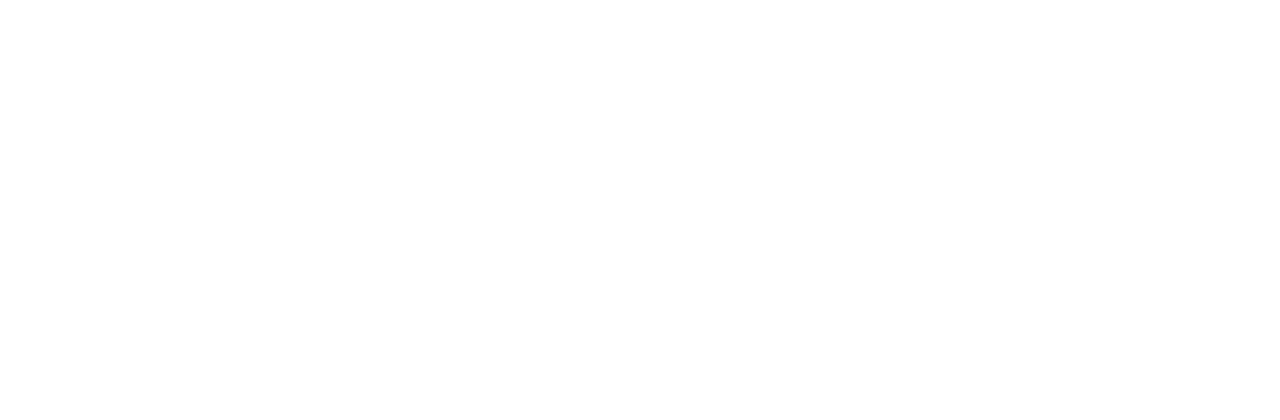
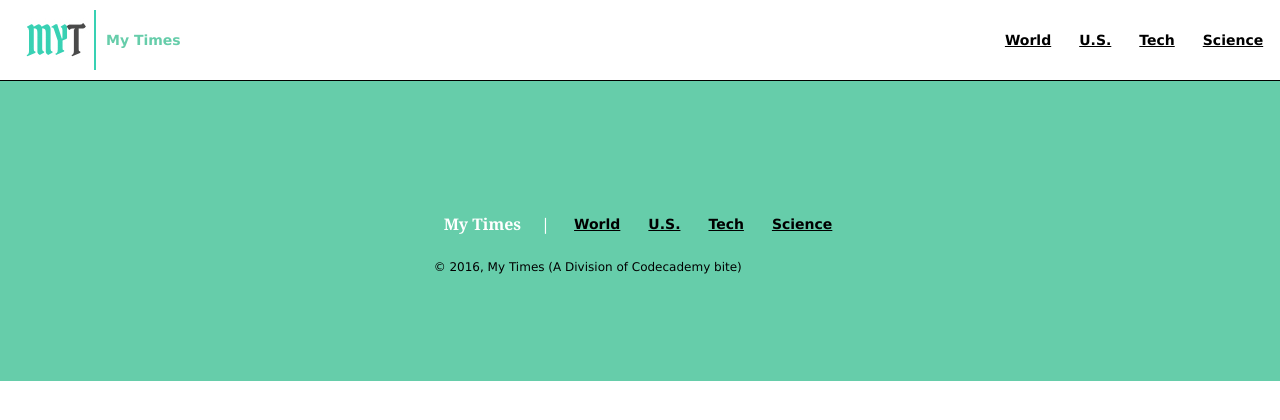
Before and after one commit to VictorNellemann-zz/my-times, a plain HTML site: page index.html in a window 1280 px wide. Drawn offline with Linux system fonts and the light colour scheme.

Commit message:
Finish fixed header and start footer mark-up

```diff
--- a/index.html
+++ b/index.html
@@ -7,10 +7,34 @@
   </head>
   <body>
     <header>
-      <div id="logo">
-      </div>
-      <div id="navigation">
+      <div id="header-container">
+        <div id="logo">
+          <img id="logo-img" src=".\resources\media\img-myt-logo.jpg">
+          <span id="logo-text" class="header-text">My Times</span>
+        </div>
+        <nav id="nav-bar">
+          <span id="nav-home" class="header-text nav-element">World</span>
+          <span id="nav-us" class="header-text nav-element">U.S.</span>
+          <span id="nav-tech" class="header-text nav-element">Tech</span>
+          <span id="nav-science" class="header-text nav-element">Science</span>
+        </nav>
       </div>
     </header>
+    <div id="site-main"></div>
+    <footer>
+      <div id="footer-content">
+        <nav id="nav-footer">
+          <span class="header-text footer-logo">My Times</span>
+          <span class="header-text footer-logo">|</span>
+          <span class="header-text nav-element">World</span>
+          <span class="header-text nav-element">U.S.</span>
+          <span class="header-text nav-element">Tech</span>
+          <span class="header-text nav-element">Science</span>
+        </nav>
+        <div >
+          <span id="footer-copyright"> © 2016, My Times (A Division of Codecademy bite)</span>
+        </div>
+      </div>
+    </footer>
   </body>
 </html>
--- a/resources/styles/styles.css
+++ b/resources/styles/styles.css
@@ -0,0 +1,86 @@
+body {
+  margin: 0;
+}
+
+header {
+  position: fixed;
+  width: 99%;
+  height: 60px;
+  left: 0;
+  top: 0;
+  padding: 10px 10px;
+  background-color: #FFF;
+  border-bottom: 1px solid black;
+}
+
+nav {
+  display: inline-flex;
+  justify-content: flex-end;
+  align-items: center;
+  width: 100%;
+}
+
+a {
+  color: MediumAquamarine;
+}
+
+footer {
+  display: flex;
+  height: 300px;
+  margin-top: 81px;;
+  background-color: MediumAquamarine;
+  justify-content: center;
+  align-items: center;
+  font-family: verdana;
+  font-size: 12px;
+}
+
+.header-text {
+  font-size: 14px;
+  font-family: verdana;
+  font-weight: bold;
+  display: inline-block;
+  margin: auto 10px;
+}
+
+.header-text.nav-element {
+  text-decoration: underline;
+  margin: auto 1em;
+  color: #000;
+}
+
+.header-text.footer-logo {
+  font-family: Georgia;
+  font-size: 16px;
+  font-weight: bold;
+  color: white;
+}
+
+#header-container {
+  height: 60px;
+  display: flex;
+  flex-basis: 1000px;
+  margin: 0 auto 1em auto;
+  /*background-color: lightgray;*/
+}
+
+#logo {
+  display: flex;
+  align-items: center;
+  flex: 1 1 auto;
+  width: 250px;
+  height: auto;
+  margin: auto 1em;
+}
+
+#logo-text {
+  color: MediumAquamarine;
+}
+
+#nav-footer {
+  margin: 25px auto;
+}
+
+#footer-copyright {
+  margin: 0 auto;
+}
```
Also changed, not shown: resources/media/img-myt-logo.jpg (added).
